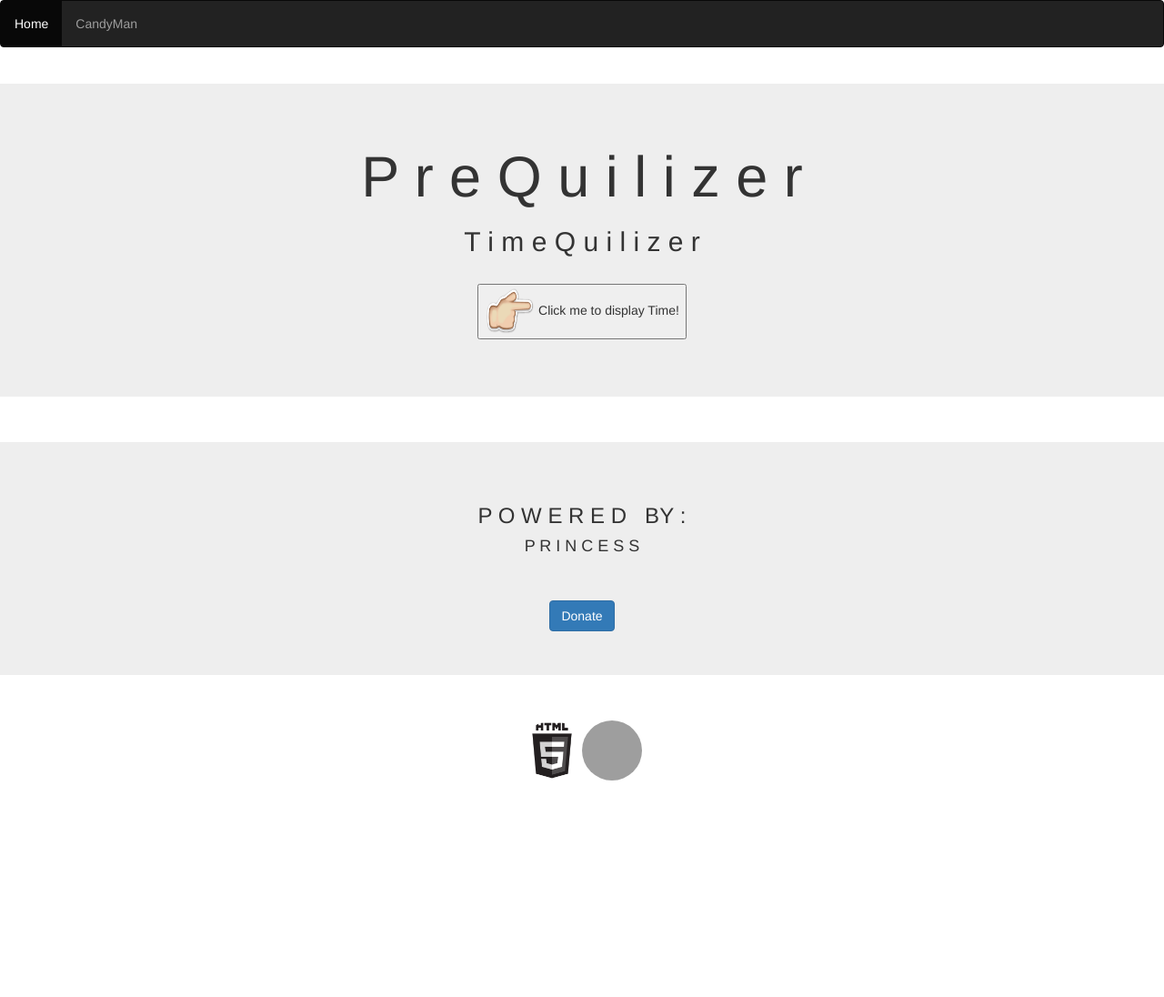
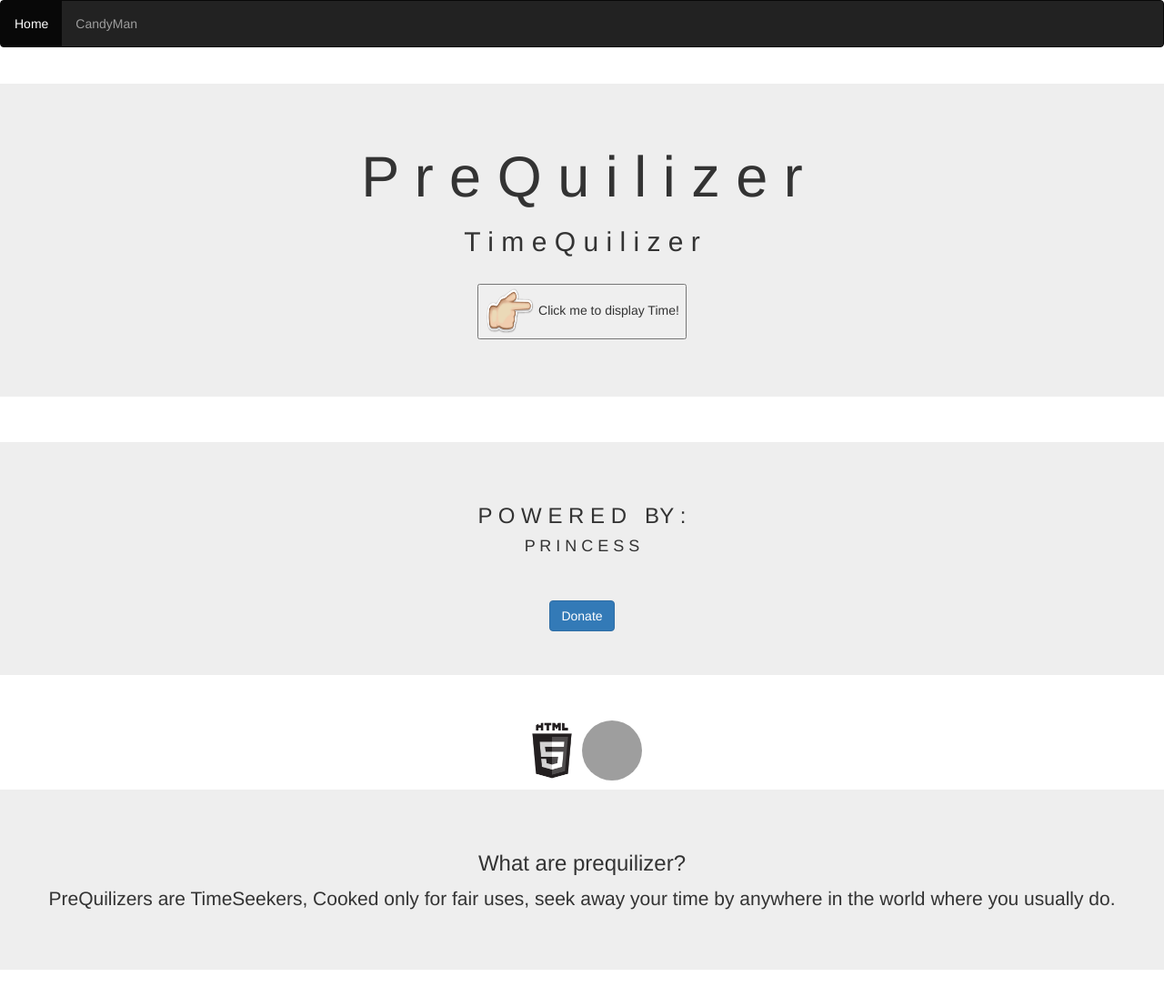
Before and after one commit to MrBootsBoots/PreQuilizer, a plain HTML site: page index.html in a window 1280 px wide. Shown: the whole page at 91% size. Before the commit the page ends 868 px from the top, so only its background shows below. Drawn offline with nearby package versions, Linux system fonts and the light colour scheme; some packages are replaced by stand-ins of ours; grey boxes are pictures that could not be loaded.

Commit message:
add more info stuffs.

```diff
--- a/index.html
+++ b/index.html
@@ -50,6 +50,12 @@
       <br>
       <p align="center">
       <img class="htmls" src="png/HTML5.png" alt="html" height="66" width="66" border-radius="33"><img class="htmls" src="https://telegra.ph/file/87062247dae1a9d6bcd7f.jpg" alt="CandyMan" height="66" width="66"></p>
+      <div class="jumbotron">
+        <section class="2 text-center">
+           <h3>What are prequilizer?</h3>
+           <p>PreQuilizers are TimeSeekers, Cooked only for fair uses, seek away your time by anywhere in the world where you usually do.</p>
+        </section>
+      </div>
     </body>
   </head>
 </html>
```
